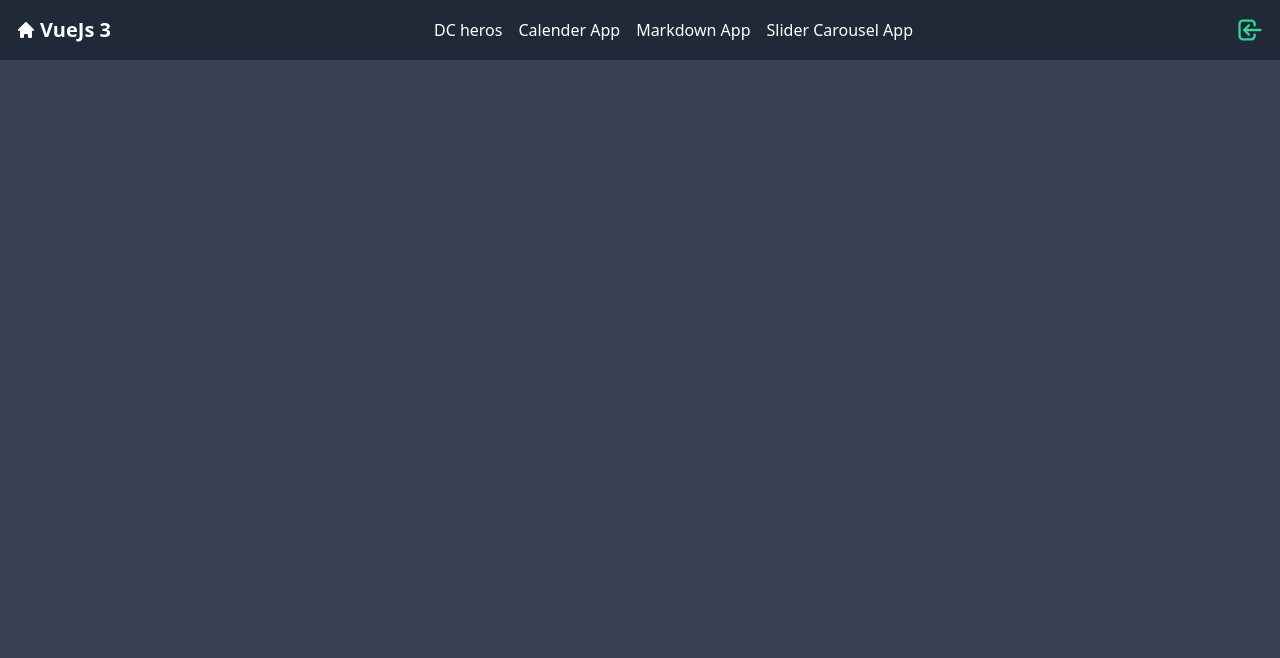
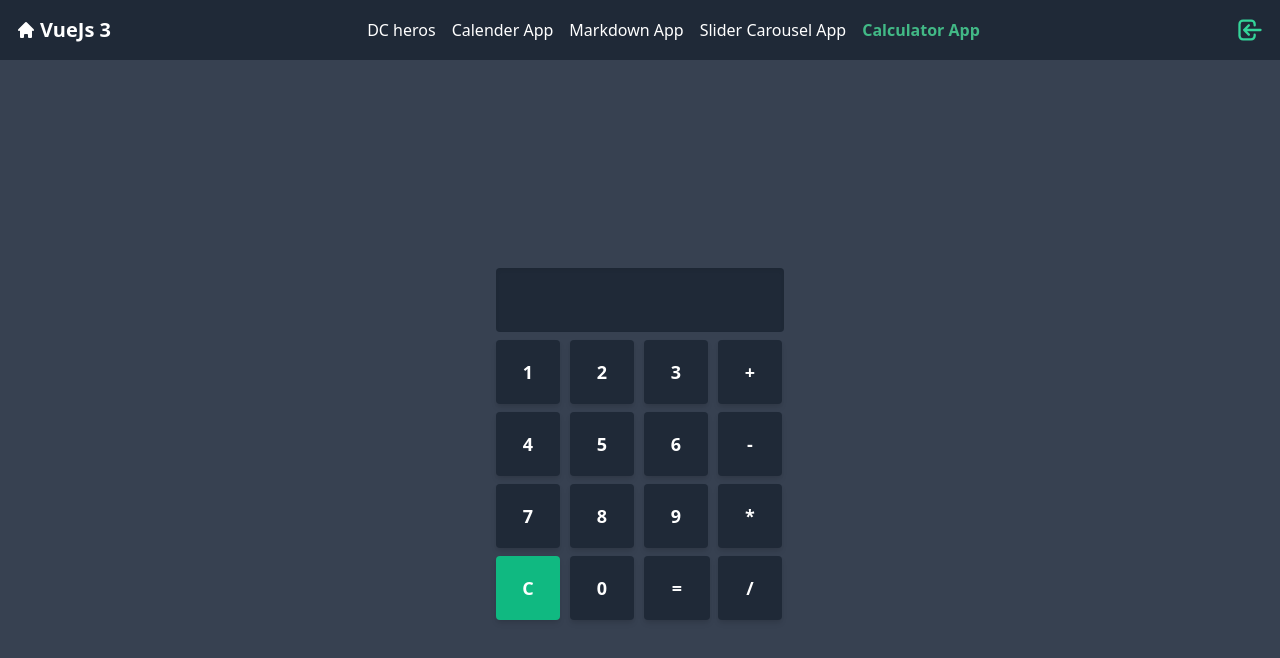
Before and after one commit to SusmoySenGupta/learn-vue3, a Vue app: page /calculator in a window 1280 px wide. Shown: the top 658 px of the page. Built offline with nearby package versions, Linux system fonts and the light colour scheme; no server answers.

Commit message:
Change to composition api, Add calculator app

```diff
--- a/src/App.vue
+++ b/src/App.vue
@@ -23,7 +23,7 @@ export default {
     return {
         isOpen: false,
         isLoggedIn: false,
-        authUser: {}
+        authUser: {},
     }
   },
   mounted(){
--- a/src/components/AppNav.vue
+++ b/src/components/AppNav.vue
@@ -37,15 +37,17 @@ export default {
   name: "AppNav",
   props: {
     title: {type: String, default: 'VueJs 3'},
-    isLoggedIn: {type: Boolean, default: false}
+    isLoggedIn: {type: Boolean, default: false},
+
   },
   data(){
     return {
       items: [
         {name: "DC heros", to: "DcHeros", topic: "Data, methods, computed property"  },
         {name: "Calender App", to: "Calender", topic: "JavaScript date function"  },
-        {name: "Markdown App", to: "Markdown", topic: "Mixins, marked package"  },
+        {name: "Markdown App", to: "Markdown", topic: "Mixins, marked package, two way data binding"  },
         {name: "Slider Carousel App", to: "SliderCarousel", topic: "Virtual dom, life cycle hooks, transition & animation"  },
+        {name: "Calculator App", to: "Calculator", topic: "Virtual dom, life cycle hooks, transition & animation"  },
       ],
     }
   },
--- a/src/router/index.js
+++ b/src/router/index.js
@@ -4,6 +4,7 @@ import DcHeros from "@/views/DcHeros.vue";
 import Calender from "@/views/Calender.vue";
 import Markdown from "@/views/Markdown.vue";
 import SliderCarousel from "@/views/SliderCarousel.vue";
+import Calculator from "@/views/Calculator.vue";
 
 const routes = [
   {
@@ -40,6 +41,11 @@ const routes = [
     name: "SliderCarousel",
     component: SliderCarousel,
   },
+  {
+    path: "/calculator",
+    name: "Calculator",
+    component: Calculator,
+  },
 ];
 
 const router = createRouter({
--- /dev/null
+++ b/src/views/Calculator.vue
@@ -0,0 +1,86 @@
+<template>
+  <div>
+      <div class="w-full h-full">
+          <div class="grid grid-cols-4 gap-2">
+                <div  class="col-span-4 px-2 w-72 h-8 text-gray-400 text-sm text-wider flex items-center overflow-x-auto">
+                    <p v-if="selectedOperation">{{ previousNumber }} {{ selectedOperation }} {{ currentNumber }}</p>
+                </div>
+                <div class="bg-gray-800 col-span-4 px-2 w-72 h-16 mb-2 rounded shadow-inner text-white text-xl text-wider flex items-center overflow-x-auto" style="direction: rtl">
+                  {{ currentNumber }}
+                </div>
+          </div>
+          <div class="grid grid-cols-4 gap-2">
+              <button @click="pressed('1')" class="bg-gray-800 w-16 h-16 text-lg text-white font-semibold rounded shadow-md hover:bg-green-500 hover:text-white">1</button>
+              <button @click="pressed('2')" class="bg-gray-800 w-16 h-16 text-lg text-white font-semibold rounded shadow-md hover:bg-green-500 hover:text-white">2</button>
+              <button @click="pressed('3')" class="bg-gray-800 w-16 h-16 text-lg text-white font-semibold rounded shadow-md hover:bg-green-500 hover:text-white">3</button>
+              <button @click="pressed('+')" class="bg-gray-800 w-16 h-16 text-lg text-white font-semibold rounded shadow-md hover:bg-green-500 hover:text-white">+</button>
+              <button @click="pressed('4')" class="bg-gray-800 w-16 h-16 text-lg text-white font-semibold rounded shadow-md hover:bg-green-500 hover:text-white">4</button>
+              <button @click="pressed('5')" class="bg-gray-800 w-16 h-16 text-lg text-white font-semibold rounded shadow-md hover:bg-green-500 hover:text-white">5</button>
+              <button @click="pressed('6')" class="bg-gray-800 w-16 h-16 text-lg text-white font-semibold rounded shadow-md hover:bg-green-500 hover:text-white">6</button>
+              <button @click="pressed('-')" class="bg-gray-800 w-16 h-16 text-lg text-white font-semibold rounded shadow-md hover:bg-green-500 hover:text-white">-</button>
+              <button @click="pressed('7')" class="bg-gray-800 w-16 h-16 text-lg text-white font-semibold rounded shadow-md hover:bg-green-500 hover:text-white">7</button>
+              <button @click="pressed('8')" class="bg-gray-800 w-16 h-16 text-lg text-white font-semibold rounded shadow-md hover:bg-green-500 hover:text-white">8</button>
+              <button @click="pressed('9')" class="bg-gray-800 w-16 h-16 text-lg text-white font-semibold rounded shadow-md hover:bg-green-500 hover:text-white">9</button>
+              <button @click="pressed('*')" class="bg-gray-800 w-16 h-16 text-lg text-white font-semibold rounded shadow-md hover:bg-green-500 hover:text-white">*</button>
+              <button @click="pressed('clear')" class="bg-green-500 w-16 h-16 text-lg text-white font-semibold rounded shadow-md  hover:bg-green-700">C</button>
+              <button @click="pressed('0')" class="bg-gray-800 w-16 h-16 text-lg text-white font-semibold rounded shadow-md hover:bg-green-500 hover:text-white">0</button>
+              <button @click="pressed('=')" class="bg-gray-800 text-lg text-white font-semibold rounded shadow-md hover:bg-green-500 hover:text-white">=</button>
+              <button @click="pressed('/')" class="bg-gray-800 w-16 h-16 text-lg text-white font-semibold rounded shadow-md hover:bg-green-500 hover:text-white">/</button>
+
+          </div>
+      </div>
+  </div>
+</template>
+
+<script>
+import {onMounted, onUnmounted, ref} from 'vue';
+export default {
+    name: 'Calculator',
+    setup(){
+        const operations = ['+', '-', '*', '/'];
+        const currentNumber = ref("");
+        const previousNumber = ref("");
+        const selectedOperation = ref("");
+        const numbers = ['1', '2', '3', '4', '5', '6', '7', '8', '9', '0'];
+
+        const pressed = (value) => {
+            if(value === '=' || value === 'Enter') calculate();
+            else if(operations.includes(value)) applyOperation(value);
+            else if(value === 'clear') clear();
+            else if(numbers.includes(value)) appendNumber(value);
+        }
+
+        const calculate = () =>{
+            if(selectedOperation.value === '+') add();
+            else if(selectedOperation.value === '-') subtract();
+            else if(selectedOperation.value === '*') multiply();
+            else if(selectedOperation.value === '/') divide();
+
+            selectedOperation.value = "";
+            previousNumber.value = "";
+        }
+        const applyOperation = (value) => {
+            calculate();
+            previousNumber.value = currentNumber.value;
+            currentNumber.value = "";
+            selectedOperation.value = value;
+        }
+        const appendNumber = (value) =>  currentNumber.value = currentNumber.value + value;
+        const clear = () => currentNumber.value = "";
+        const add = () => currentNumber.value = +previousNumber.value + +currentNumber.value;
+        const subtract = () => currentNumber.value = +previousNumber.value - +currentNumber.value;
+        const multiply = () => currentNumber.value = +previousNumber.value * +currentNumber.value;
+        const divide = () =>  currentNumber.value = +previousNumber.value / +currentNumber.value;
+
+        const handleKeyDown = (e) => pressed(e.key);
+        onMounted(() => window.addEventListener("keydown", handleKeyDown) );
+        onUnmounted(() => window.removeEventListener("keydown", handleKeyDown));
+
+        return {currentNumber, pressed, selectedOperation, previousNumber}
+    }
+}
+</script>
+
+<style>
+
+</style>
--- a/src/views/DcHeros.vue
+++ b/src/views/DcHeros.vue
@@ -27,37 +27,33 @@
   </div>
 </template>
 <script>
-// @ is an alias to /src
+import {computed, onMounted, ref} from 'vue';
 export default {
   name: 'DcHeros',
-  data() {
-    return {
-      heroName: '',
-      dcHeros: [
-        {name: "Super Man"},
-        {name: "Bat man"},
-      ]
+  setup(){
+    const heroName= ref("");
+    const dcHeros = ref([ {name: "Super Man"}, {name: "Bat man"} ]);
+    const newHeroRef = ref("");
+    const totalHeroC = computed({
+      get: () => {dcHeros.value.length;}
+    });
+
+    function addHero(){
+      if(heroName.value !== ''){
+        dcHeros.value.push({name: heroName.value});
+        heroName.value = '';
+      }
     }
-  },
-  methods: {
-    addHero(){
-      if(this.heroName !== ''){
-        this.dcHeros.push({name: this.heroName});
-        this.heroName = '';
-      }
-    },
 
-    removeHero(index){
-      this.dcHeros = this.dcHeros.filter((hero, i) => i !== index);
+    function removeHero(index){
+      dcHeros.value = dcHeros.value.filter((hero, i) => i !== index);
     }
-  },
-  computed: {
-    totalHeroC(){
-      return this.dcHeros.length;
-    }
-  },
-  mounted(){
-    this.$refs.newHeroRef.focus();
+
+    onMounted(() => {
+      newHeroRef.value.focus();
+    })
+
+    return {heroName, dcHeros, addHero, removeHero, newHeroRef, totalHeroC}
   }
 }
 </script>
--- a/src/views/Home.vue
+++ b/src/views/Home.vue
@@ -19,6 +19,9 @@
         </tbody>
       </table>
     </div>
+    <div class="mt-4 text-white ">
+      <p class=""><strong>Other topics:</strong> Authentication(Firebase), Composition Api, Teleport</p>
+    </div>
   </div>
 </template>
 
@@ -34,6 +37,7 @@ export default {
         {name: "Calender App", to: "Calender", topic: "JavaScript date function"  },
         {name: "Markdown App", to: "Markdown", topic: "Mixins, marked package, two way data binding"  },
         {name: "Slider Carousel App", to: "SliderCarousel", topic: "Virtual dom, life cycle hooks, transition & animation"  },
+        {name: "Calculator App", to: "Calculator", topic: "Composition api, life cycle hooks"  },
       ],
     }
   }
```
